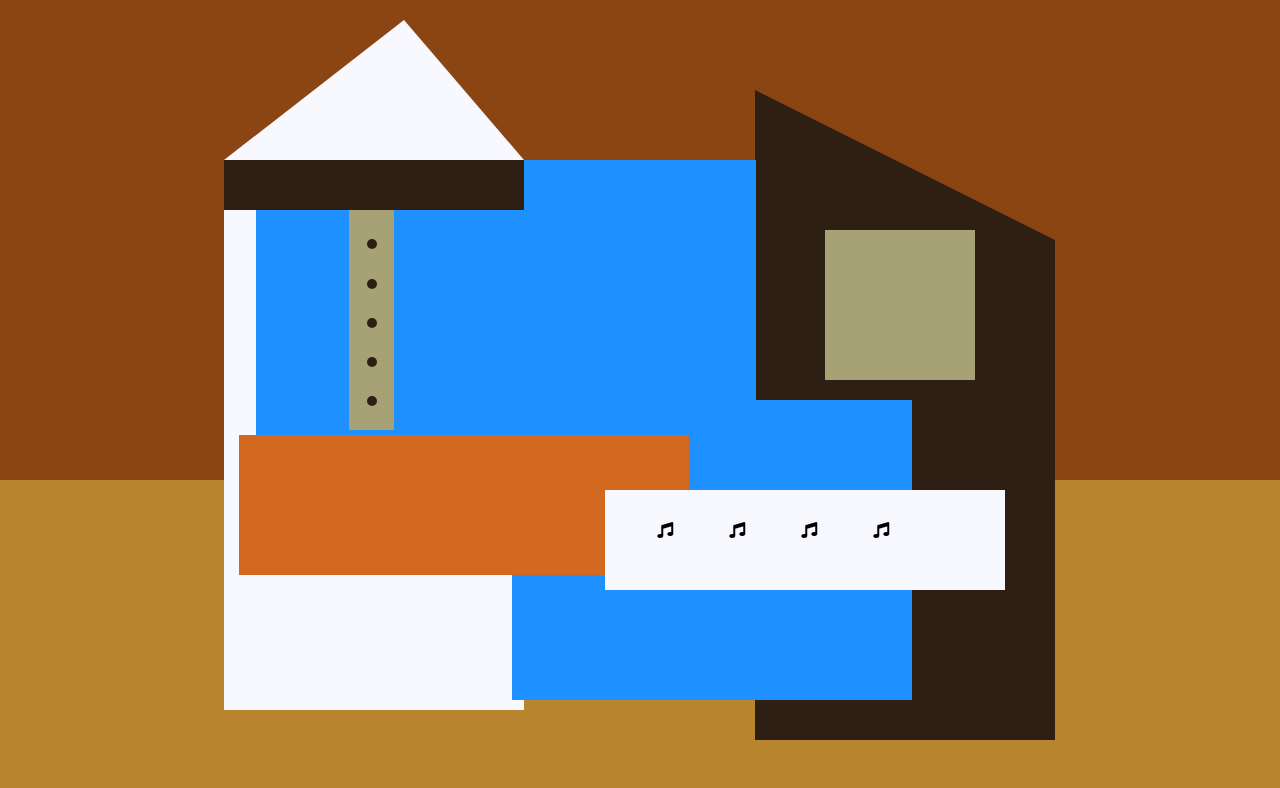
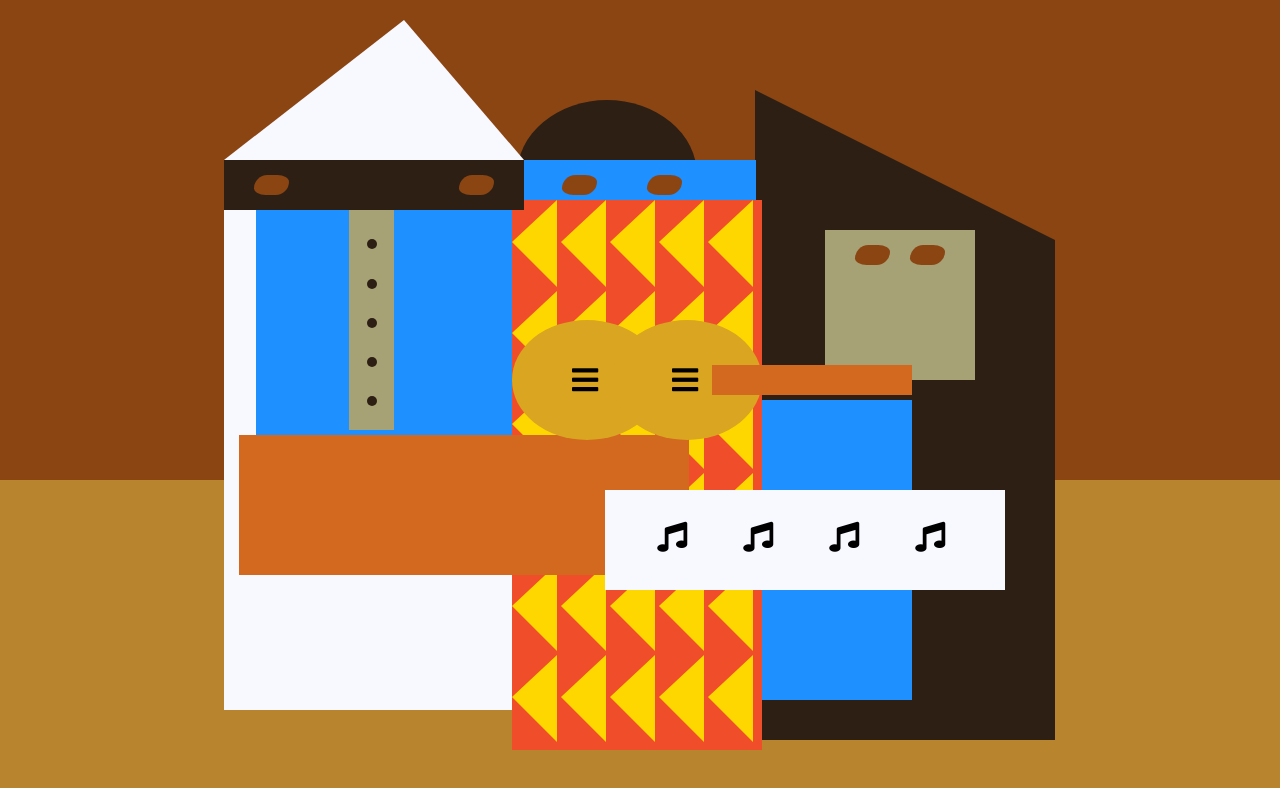
Before and after one commit to JordanShankle/picasso-painting, a plain HTML site: page index.html in a window 1280 px wide. Drawn offline with Linux system fonts and the light colour scheme.

Commit message:
shows how to create a picasso painting

```diff
--- a/index.html
+++ b/index.html
@@ -49,8 +49,47 @@
                     <div class="eyes left"></div>
                     <div class="eyes right"></div>
                 </div>
-                <div id="triangles"></div>
-                <div id="guitar"></div>
+                <div id="triangles">
+                    <div class="triangle"></div>
+                    <div class="triangle"></div>
+                    <div class="triangle"></div>
+                    <div class="triangle"></div>
+                    <div class="triangle"></div>
+                    <div class="triangle"></div>
+                    <div class="triangle"></div>
+                    <div class="triangle"></div>
+                    <div class="triangle"></div>
+                    <div class="triangle"></div>
+                    <div class="triangle"></div>
+                    <div class="triangle"></div>
+                    <div class="triangle"></div>
+                    <div class="triangle"></div>
+                    <div class="triangle"></div>
+                    <div class="triangle"></div>
+                    <div class="triangle"></div>
+                    <div class="triangle"></div>
+                    <div class="triangle"></div>
+                    <div class="triangle"></div>
+                    <div class="triangle"></div>
+                    <div class="triangle"></div>
+                    <div class="triangle"></div>
+                    <div class="triangle"></div>
+                    <div class="triangle"></div>
+                    <div class="triangle"></div>
+                    <div class="triangle"></div>
+                    <div class="triangle"></div>
+                    <div class="triangle"></div>
+                    <div class="triangle"></div>
+                </div>
+                <div id="guitar">
+                    <div class="guitar" id="guitar-left">
+                        <i class="fas fa-bars"></i>
+                    </div>
+                    <div class="guitar" id="guitar-right">
+                        <i class="fas fa-bars"></i>
+                    </div>
+                    <div id="guitar-neck"></div>
+                </div>
             </div>
         </div>
     </body>
--- a/styles.css
+++ b/styles.css
@@ -143,3 +143,114 @@ body {
     left: 40%;
 
 }
+
+#orange-character {
+    width: 250px;
+    height: 550px;
+    background-color: rgb(240, 78, 42);
+    position: absolute;
+    top: 25%;
+    left: 40%;
+}
+
+#black-round-hat {
+    width: 180px;
+    height: 150px;
+    background-color: rgb(45, 31, 19);
+    border-radius: 50%;
+    position: absolute;
+    top: -100px;
+    left: 5px;
+    z-index: -1;
+}
+
+#eyes-div {
+    width: 180px;
+    height: 50px;
+    position: absolute;
+    top: -40px;
+    left: 20px;
+    z-index: 3;
+}
+
+#triangles {
+    width: 250px;
+    height: 550px;
+}
+
+.triangle {
+    width: 0;
+    height: 0;
+    border-style: solid;
+    border-width: 42px 45px 45px 0;
+    border-right-color: gold;
+    border-top-color: transparent;
+    border-bottom-color: transparent;
+    border-left-color: transparent;
+    display: inline-block;
+}
+
+#guitar {
+    width: 100%;
+    height: 100px;
+    position: absolute;
+    top: 120px;
+    left: 0px;
+    z-index: 3;
+}
+
+.guitar {
+    width: 150px;
+    height: 120px;
+    background-color: goldenrod;
+    border-radius: 50%;
+}
+
+#guitar-left {
+    position: absolute;
+    left: 0px;
+}
+
+#guitar-right {
+    position: absolute;
+    left: 100px;
+}
+
+.fa-bars {
+    display: block;
+    margin-top: 30%;
+    margin-left: 40%;
+}
+
+#guitar-neck {
+    width: 200px;
+    height: 30px;
+    background-color: #d2691e;
+    position: absolute;
+    top: 45px;
+    left: 200px;
+    z-index: 3;
+}
+
+.eyes {
+    width: 35px;
+    height: 20px;
+    background-color: #8b4513;
+    border-radius: 20px 50%;
+}
+
+.right {
+    position: absolute;
+    top: 15px;
+    right: 30px;
+}
+
+.left {
+    position: absolute;
+    top: 15px;
+    left: 30px;
+}
+
+.fas {
+    font-size: 30px;
+}
```
